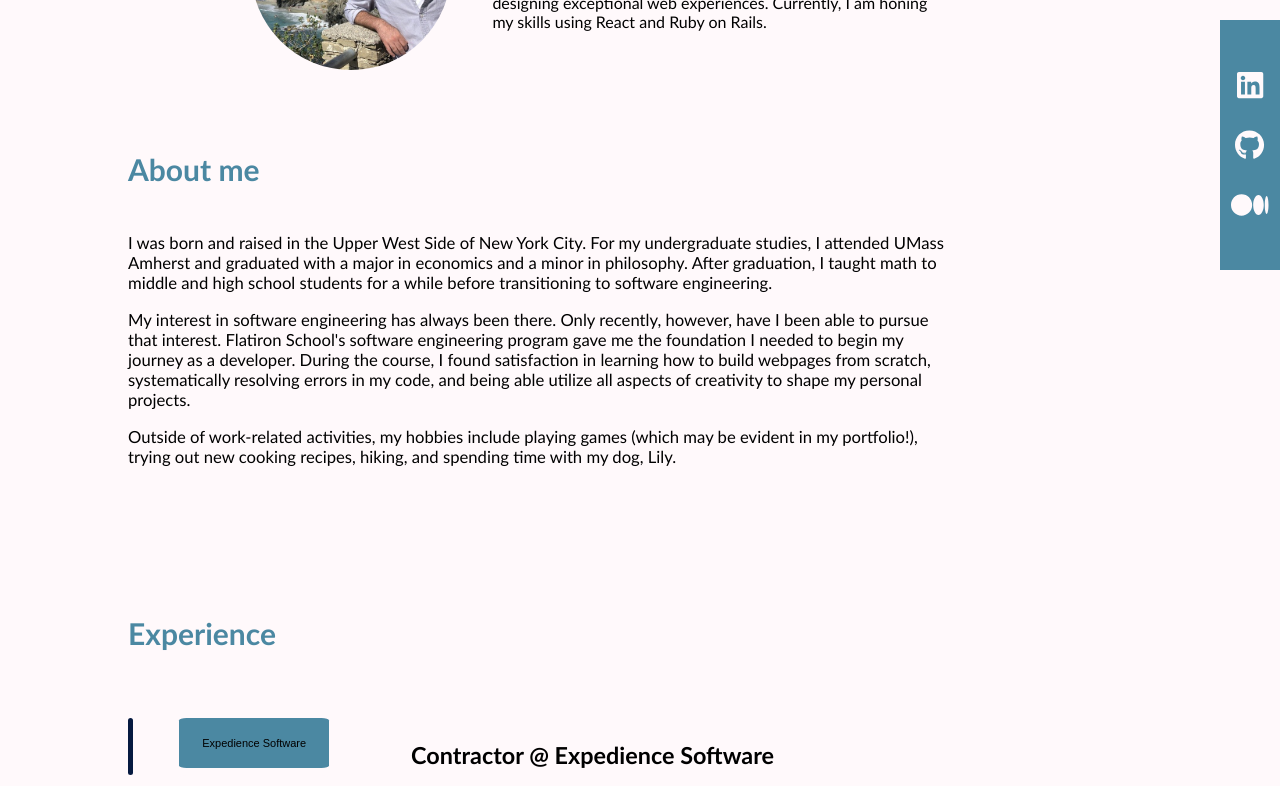
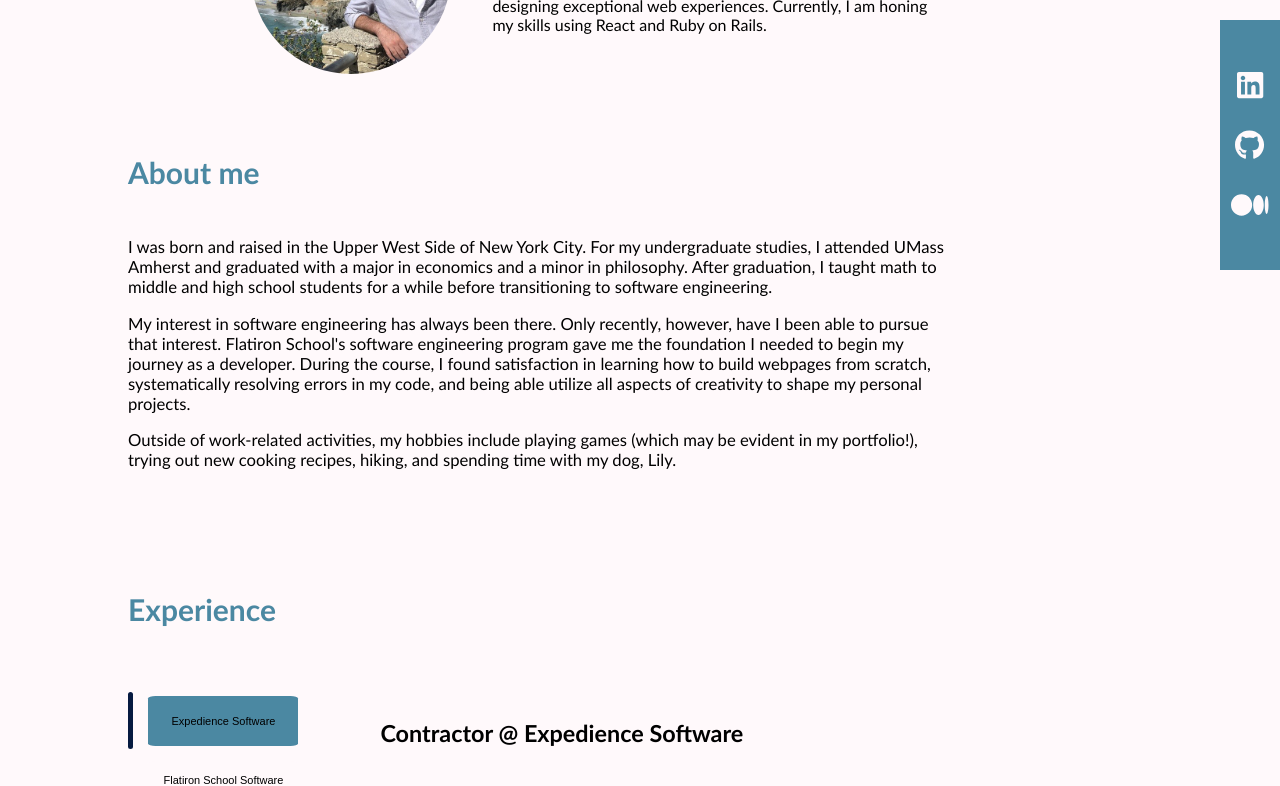
Before and after one commit to dylantoporek/portfolio-project, a React (Create React App) app: page / in a window 1280 px wide. Shown: the part 260-1046 px from the top of the page. Built offline with nearby package versions, Linux system fonts and the light colour scheme.

Commit message:
experience spacing updates

```diff
--- a/src/App.scss
+++ b/src/App.scss
@@ -361,7 +361,7 @@
   align-self: center;
   word-wrap: normal;
   width: 80%;
-  top: 7%;
+  top: 5%;
   display: flex;
   flex-direction: column;
   justify-items: center;
@@ -374,13 +374,14 @@
   position: relative;
   align-self: center;
   width: 80%;
-  top: 20%;
+  top: 10%;
   display: flex;
   flex-direction: column;
   justify-content: center;
   align-items: center;
   font-size: 20px;
   background-color: #FFF9FB;
+  overflow: hidden;
 }
 
 
@@ -437,7 +438,9 @@
   color: black;
   width: 100%;
   border-radius: 4%;
-  padding-top: 10%;
+  margin-top: 9%;
+  overflow: hidden;
+  padding: 2%
 }
 
 #home-experience-buttons-container{
@@ -446,7 +449,7 @@
   flex-direction: column;
   align-self: center;
   margin-right: 3%;
-  margin-left: 5%;
+  margin-left: 2%;
 
 }
 
@@ -455,6 +458,7 @@
   flex-direction: row;
   width: 100%;
   justify-content: flex-start;
+  height: 100%;
 }
 
 #work-details{
@@ -465,7 +469,6 @@
   display: flex;
   flex-direction: column;
   margin-left: 5%;
-
 }
 
 #work-details-container{
@@ -482,7 +485,7 @@
   width: 150px;
   height: 50px;
   font-size: 11px;
-  margin-bottom: 5%;
+  margin-bottom: 15px;
   border: none;
   cursor: pointer;
   border-radius: 5%;
--- a/src/components/Contact.js
+++ b/src/components/Contact.js
@@ -17,6 +17,9 @@ import {
 function Contact(){
 const [isHovered, setIsHovered] = useState(null)
 
+const openInNewTab = url => {
+  window.open(url, '_blank', 'noopener,noreferrer');
+};
     function handleHover(e){
       console.log(e.target.id)
       // setIsHovered(e.target.id)
@@ -31,12 +34,8 @@ const [isHovered, setIsHovered] = useState(null)
   return (
     <div className="nav-bar">
         <div>
-          <a
-            href="https://www.linkedin.com/in/dylan-toporek-bb3491106/"
-            onMouseEnter={handleHover} onMouseLeave={handleLeave}
-            id='linkedin'
-
-          >
+          <a id='linkedin'
+            onMouseEnter={handleHover} onMouseLeave={handleLeave} onClick={()=> openInNewTab("https://www.linkedin.com/in/dylan-toporek-bb3491106/")}>
             <FontAwesomeIcon icon={faLinkedin} color="#FFF9FB" style={{
               transition: "all .5s ease",
               WebkitTransition: "all .5s ease",
@@ -47,8 +46,7 @@ const [isHovered, setIsHovered] = useState(null)
 
         <div>
           <a id='github'
-            href="https://github.com/dylantoporek"
-            onMouseEnter={handleHover} onMouseLeave={handleLeave}>
+            onMouseEnter={handleHover} onMouseLeave={handleLeave} onClick={()=> openInNewTab("https://github.com/dylantoporek")}>
             <FontAwesomeIcon icon={faGithub} color="#FFF9FB" style={{
               transition: "all .5s ease",
               WebkitTransition: "all .5s ease",
@@ -57,11 +55,8 @@ const [isHovered, setIsHovered] = useState(null)
             </a>
         </div>
         <div>
-          <a
-            href="https://medium.com/@dylantoporek"
-            onMouseEnter={handleHover} onMouseLeave={handleLeave}
-            id='medium'
-          >
+          <a id='medium'
+            onMouseEnter={handleHover} onMouseLeave={handleLeave} onClick={()=> openInNewTab("https://medium.com/@dylantoporek")}>
             <FontAwesomeIcon icon={faMedium} color="#FFF9FB" style={{
               transition: "all .5s ease",
               WebkitTransition: "all .5s ease",
--- a/src/components/InteracticeResume.js
+++ b/src/components/InteracticeResume.js
@@ -21,7 +21,7 @@ function InteractiveResume(){
             jobTitle: 'Student',
             details: [
                 'Full-Stack web application development, created with React and Ruby on Rails',
-                "Studied Object-Oreinted-Programming, REST API's, and PostgreSQL databases",
+                "Studied Object-oriented programming, REST API's, and PostgreSQL databases",
                 'Utilized Heroku and Netlify to deploy and test projects'
             ],
             dates: '09/2021 - 03/2022',
@@ -88,7 +88,7 @@ function InteractiveResume(){
             } else {
                 newDetails.className = 'animate__animated animate__bounceInDown'
             }
-           }, 400)
+           }, 350)
 
         } else {
            return null
@@ -163,12 +163,12 @@ function InteractiveResume(){
         <div className="scroll-section" style={{
             backgroundColor:'#061A40',
             top:
-            showExperienceDetails === 'Expedience Software' ? 0 : null ||
-            showExperienceDetails === 'Flatiron School Software Engineering Bootcamp' ? 55 : null ||
-            showExperienceDetails === 'Private Tutor & Home School Teacher' ? 120 : null ||
-            showExperienceDetails === 'Mathnasium' ? 170 : null ||
-            showExperienceDetails === 'The Collegiate School' ? 230 : null ||
-            showExperienceDetails === 'The Birch Wathen Lenox School' ? 285 : null
+            showExperienceDetails === 'Expedience Software' ? -4 : null ||
+            showExperienceDetails === 'Flatiron School Software Engineering Bootcamp' ? 61 : null ||
+            showExperienceDetails === 'Private Tutor & Home School Teacher' ? 126 : null ||
+            showExperienceDetails === 'Mathnasium' ? 191 : null ||
+            showExperienceDetails === 'The Collegiate School' ? 256 : null ||
+            showExperienceDetails === 'The Birch Wathen Lenox School' ? 321 : null
         }}></div>
     </div>
 
--- a/src/components/PageNav.js
+++ b/src/components/PageNav.js
@@ -1,6 +1,10 @@
 import React from "react";
 
 function PageNav(){
+
+    const openInNewTab = url => {
+        window.open(url, '_blank', 'noopener,noreferrer');
+      };
 
     function findMySection(e){
         console.log(e.target.id)
@@ -21,7 +25,12 @@ function PageNav(){
         <a className="page-nav" id='About' onClick={findMySection}>About</a>
         <a className="page-nav" id='Experience' onClick={findMySection}>Experience</a>
         <a className="page-nav" id='Projects' onClick={findMySection}>Projects</a>
-        <a className="page-nav" id='resume-link' href='https://drive.google.com/file/d/1APNgek--JsLy05tjixRrRFtrf09HVQsY/view?usp=sharing'>Resume</a>
+        <a className="page-nav" id='resume-link'
+        target="_blank"
+        rel="noopener noreferrer"
+        onClick={()=> openInNewTab('https://drive.google.com/file/d/1APNgek--JsLy05tjixRrRFtrf09HVQsY/view?usp=sharing')}>
+            Resume
+        </a>
     </div>
     return (
         <div>
```
